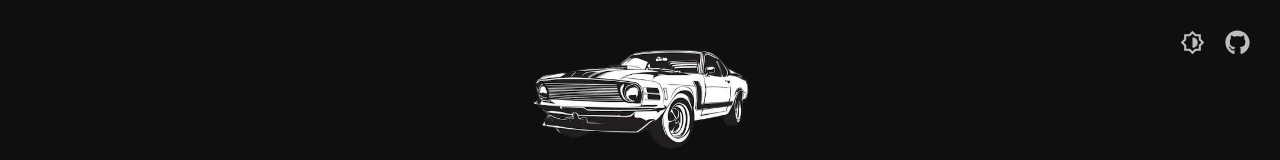
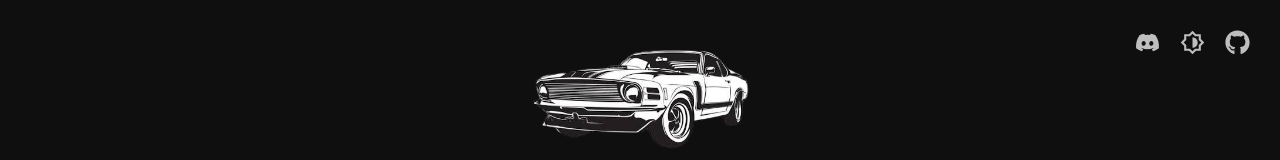
Before and after one commit to stolencar/stolencar.github.io, a React (Vite) app: page / in a window 1280 px wide. Shown: the top 160 px of the page. Built offline with nearby package versions, Linux system fonts and the light colour scheme.

Commit message:
Added animation and Discord

```diff
--- a/package.json
+++ b/package.json
@@ -1,18 +1,19 @@
 {
-  "homepage":"https://stolencar.github.io",
+  "homepage": "https://stolencar.github.io",
   "name": "films-site",
   "private": true,
   "version": "0.0.0",
   "type": "module",
   "scripts": {
     "dev": "vite",
-    "predeploy":"npm run build",
+    "predeploy": "npm run build",
     "deploy": "gh-pages -d dist",
     "build": "vite build",
     "lint": "eslint .",
     "preview": "vite preview"
   },
   "dependencies": {
+    "framer-motion": "^12.16.0",
     "react": "^19.1.0",
     "react-dom": "^19.1.0"
   },
--- a/src/components/Film.jsx
+++ b/src/components/Film.jsx
@@ -1,6 +1,15 @@
+import { motion } from "framer-motion";
+
 function Film({ data }) {
   return (
-    <div className="film">
+    <motion.div
+      className="film"
+      initial={{ y: 100, opacity: 0 }}
+      whileInView={{ y: 0, opacity: 1 }}
+      whileHover={{scale:1.02,y:-5}}
+      viewport={{ once: true }}
+      transition={{ duration: 0.7, type: "spring" }}
+    >
       <img src={data.poster} className="film-poster" />
       <div className="film-info">
         <h2 className="film-title">{data.title}</h2>
@@ -9,7 +18,7 @@ function Film({ data }) {
           <span>{data.director}</span>•<span>{data.releaseDate}</span>•<span>{data.genre}</span>
         </div>
       </div>
-    </div>
+    </motion.div>
   );
 }
 
--- a/src/pages/Home.jsx
+++ b/src/pages/Home.jsx
@@ -13,9 +13,7 @@ function Home() {
         <div className="hero">
           <img src="/logo.png" className="hero-img" />
           <h1 className="hero-title">Welcome to Stolen Car Productions!</h1>
-          <p className="hero-description">
-            Small time production company comprised of film lovers and future film makers
-          </p>
+          <p className="hero-description">Small time production company comprised of film lovers and future film makers</p>
         </div>
         <div className="films">
           {data.films.map((film) => {
@@ -25,6 +23,11 @@ function Home() {
       </div>
       <Footer />
       <div className="icons">
+        <img
+          src="/icons/discord.svg"
+          title="Join our Discord"
+          onClick={() => window.open("https://discord.gg/fEhW3UvPak", "_blank")}
+        />
         <img src="/icons/mode.svg" title="Toggle light mode" onClick={toggleMode} />
         <img
           src="/icons/github.svg"
```
Also changed, not shown: public/icons/discord.svg (added), 1 other file (tests, documents, lock files or other folders).
